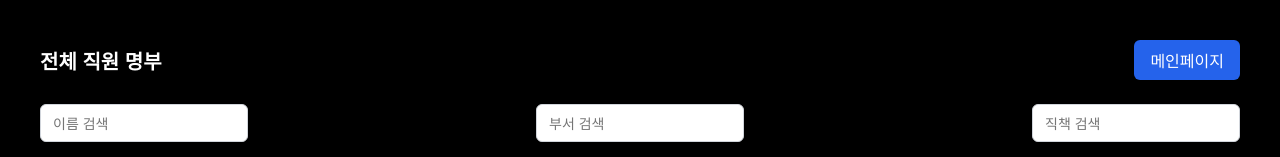
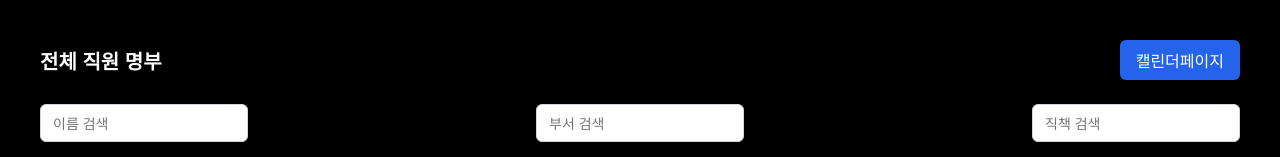
Before and after one commit to Jmsuhhh/offinity-front, a Vue app: page /emp-list in a window 1280 px wide. Shown: the top 157 px of the page. Built offline with nearby package versions, Linux system fonts and the light colour scheme; no server answers.

Commit message:
emp-list

```diff
--- a/src/pages/EmployeeList.vue
+++ b/src/pages/EmployeeList.vue
@@ -4,7 +4,7 @@
       <!-- Header with Title and Home Link -->
       <div class="header">
         <h2 class="title">전체 직원 명부</h2>
-        <router-link to="/" class="button-home">메인페이지</router-link>
+        <router-link to="/event" class="button-home">캘린더페이지</router-link>
       </div>
 
       <!-- Filters -->
```
